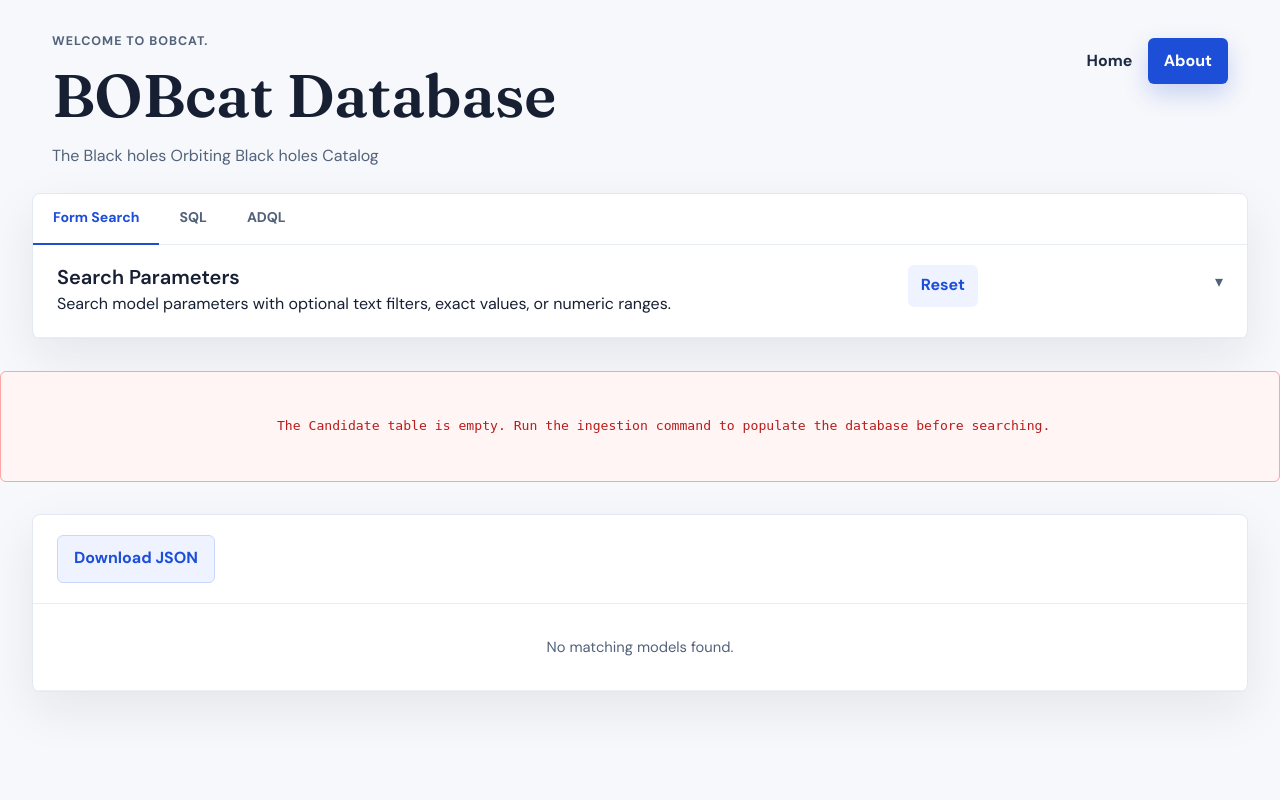
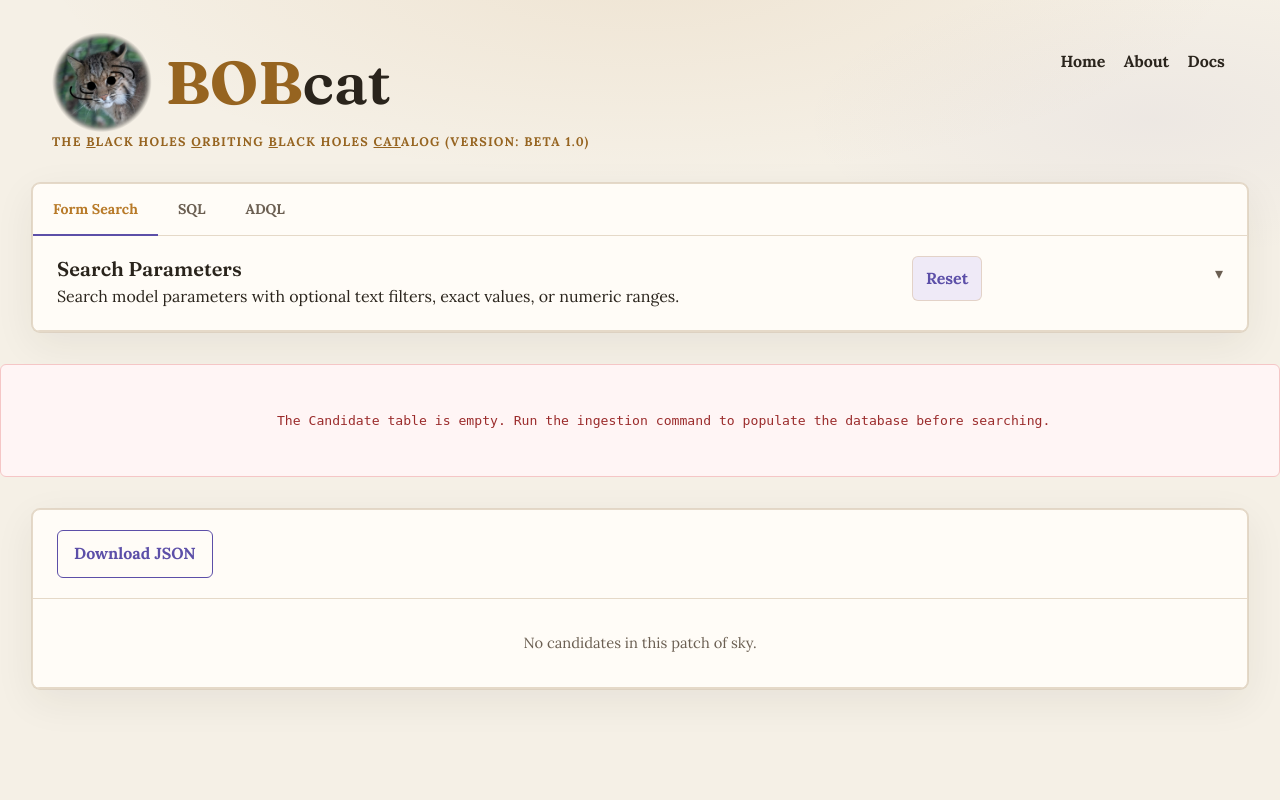
Before and after one commit to AstroBOBCAT/bobcat_website, a Django app: page / in a window 1280 px wide. Run offline with Django 4.2, Linux system fonts and the light colour scheme; data that the repository does not hold is empty.

Commit message:
Aesthetic and table value formatting overhaul

```diff
--- a/BOBcat_website/BOBcat_website/static/base.css
+++ b/BOBcat_website/BOBcat_website/static/base.css
@@ -1,14 +1,37 @@
-@import url('https://fonts.googleapis.com/css2?family=DM+Sans:ital,wght@0,400;0,600;0,700;1,400&family=Fraunces:wght@600;700&display=swap');
+@import url('https://fonts.googleapis.com/css2?family=Fraunces:ital,opsz,wght@0,9..144,600;0,9..144,700;1,9..144,400&family=Lora:ital,wght@0,400;0,500;0,600;0,700;1,400&display=swap');
+
+:root {
+	--void: #f5f0e6;
+	--nebula: #fffcf7;
+	--orbit: #e5d9c8;
+	--nebula-raised: #f7f2ea;
+	--table-header: #ebe3d4;
+	--stardust: #2a241c;
+	--muted: #6b5f52;
+	--accretion: #b87a28;
+	--accretion-dim: #966420;
+	--singularity: #5c4fa8;
+	--singularity-dim: #4a3f8a;
+	--event-horizon: #faf6f0;
+	--on-accent: #fffcf7;
+	--border-subtle: rgba(184, 122, 40, 0.22);
+	--glow-violet: rgba(92, 79, 168, 0.14);
+	--glow-amber: rgba(184, 122, 40, 0.18);
+	--focus-ring: 0 0 0 3px var(--glow-violet);
+	--panel-shadow:
+		0 12px 40px rgba(42, 36, 28, 0.07),
+		0 0 0 1px rgba(229, 217, 200, 0.9);
+}
 
 * {
 	box-sizing: border-box;
 }
 
 html {
-	font-family: 'DM Sans', system-ui, sans-serif;
-	line-height: 1.55;
-	background: #fafafa;
-	color: #1a1924;
+	font-family: 'Lora', Georgia, 'Times New Roman', serif;
+	line-height: 1.6;
+	background: var(--void);
+	color: var(--stardust);
 }
 
 body {
@@ -16,11 +39,12 @@ body {
 }
 
 a {
-	color: #0f4cbd;
+	color: var(--accretion-dim);
 	text-decoration-thickness: 1px;
 }
 
 a:hover {
+	color: var(--accretion);
 	text-decoration: underline;
 	text-underline-offset: 2px;
 }
@@ -28,8 +52,8 @@ a:hover {
 h1,
 h2,
 h3 {
-	font-family: 'Fraunces', serif;
-	line-height: 1.22;
+	font-family: 'Fraunces', Georgia, serif;
+	line-height: 1.25;
 	font-weight: 600;
 	margin: 0 0 0.5rem;
 }
@@ -40,18 +64,18 @@ h3 {
 	gap: 0.5rem 1.25rem;
 	align-items: center;
 	padding: 0.85rem 0;
-	border-bottom: 1px solid #e2e7f6;
+	border-bottom: 1px solid var(--orbit);
 	font-weight: 600;
 }
 
 .site-bar a {
-	color: #12162b;
+	color: var(--stardust);
 	padding: 0.15rem 0;
 	border-bottom: 2px solid transparent;
 }
 
 .site-bar a:hover {
-	border-bottom-color: #4767ff;
+	border-bottom-color: var(--accretion);
 	text-decoration: none;
 }
 
--- a/BOBcat_website/mainpage/static/mainpage/mainpage.css
+++ b/BOBcat_website/mainpage/static/mainpage/mainpage.css
@@ -1,13 +1,24 @@
 #brief-text p {
 	font-weight: 600;
-	color: #22304f;
+	color: var(--muted);
 	padding: 5rem 10%;
 }
 
 .query-page {
 	min-height: 100vh;
-	background: #f7f8fb;
-	color: #172033;
+	background-color: var(--void);
+	background-image:
+		radial-gradient(
+			ellipse 85% 50% at 50% -5%,
+			rgba(184, 122, 40, 0.1),
+			transparent 55%
+		),
+		radial-gradient(
+			ellipse 55% 35% at 90% 15%,
+			rgba(92, 79, 168, 0.05),
+			transparent 50%
+		);
+	color: var(--stardust);
 	padding-bottom: 4rem;
 }
 
@@ -21,23 +32,50 @@
 	padding: 2rem 1.25rem 1.5rem;
 }
 
-.query-header h1 {
+.site-title {
+	align-items: center;
+	display: flex;
 	font-size: clamp(2rem, 5vw, 3.75rem);
+	gap: 0.85rem;
 	margin-bottom: 0.75rem;
 }
 
+.site-logo {
+	flex-shrink: 0;
+	height: clamp(2.5rem, 6vw, 3.25rem);
+	width: clamp(2.5rem, 6vw, 3.25rem);
+}
+
+.title-bob {
+	color: var(--accretion-dim);
+	font-weight: 700;
+}
+
+.query-header h1 {
+	margin-bottom: 0;
+}
+
 .eyebrow {
-	color: #52627a;
+	color: var(--accretion-dim);
 	font-size: 0.78rem;
 	font-weight: 700;
-	letter-spacing: 0.08em;
+	letter-spacing: 0.1em;
+	margin: 0 0 0.45rem;
+	text-transform: uppercase;
+}
+
+.eyebrow-highlight {
+	color: var(--accretion-dim);
+	font-size: 0.98rem;
+	font-weight: 700;
+	letter-spacing: 0.1em;
 	margin: 0 0 0.45rem;
 	text-transform: uppercase;
 }
 
 .header-copy,
 .query-accordion > summary p {
-	color: #52627a;
+	color: var(--muted);
 	margin: 0;
 	max-width: 42rem;
 }
@@ -60,28 +98,38 @@
 }
 
 .nav-link {
-	color: #1e2a43;
+	color: var(--stardust);
 	padding: 0.65rem 0.2rem;
 }
 
+.nav-link:hover {
+	color: var(--accretion);
+	text-decoration: none;
+}
+
 .about-button {
-	background: #1d4ed8;
-	color: #ffffff;
-	box-shadow: 0 10px 24px rgba(29, 78, 216, 0.22);
+	background: linear-gradient(
+		135deg,
+		var(--accretion) 0%,
+		var(--accretion-dim) 100%
+	);
+	color: var(--on-accent);
+	box-shadow: 0 8px 22px var(--glow-amber);
 	padding: 0.65rem 1rem;
 }
 
 .about-button:hover {
-	background: #173ea9;
+	background: var(--accretion-dim);
+	color: var(--on-accent);
 	text-decoration: none;
 }
 
 .query-panel,
 .results-section {
-	background: #ffffff;
-	border: 1px solid #e3e8f2;
+	background: var(--nebula);
+	border: 1px solid var(--orbit);
 	border-radius: 8px;
-	box-shadow: 0 18px 50px rgba(19, 31, 54, 0.08);
+	box-shadow: var(--panel-shadow);
 	max-width: 76rem;
 	margin: 0 auto 1.5rem;
 	overflow: hidden;
@@ -92,35 +140,43 @@
 	align-items: flex-start;
 	justify-content: space-between;
 	gap: 1rem;
-	border-bottom: 1px solid #e7ecf5;
+	border-bottom: 1px solid var(--orbit);
 	padding: 1.25rem 1.5rem;
 }
 
 .query-accordion > summary h2,
 .results-heading h2 {
-	font-family: 'DM Sans', system-ui, sans-serif;
+	font-family: 'Fraunces', Georgia, serif;
 	font-size: 1.25rem;
+	font-weight: 600;
 	margin: 0 0 0.2rem;
 }
 
 .reset-link {
-	background: #eef3ff;
-	color: #1d4ed8;
+	background: rgba(124, 108, 240, 0.12);
+	border: 1px solid var(--border-subtle);
+	color: var(--singularity);
 	padding: 0.55rem 0.8rem;
 	white-space: nowrap;
+}
+
+.reset-link:hover {
+	background: rgba(92, 79, 168, 0.14);
+	color: var(--singularity-dim);
+	text-decoration: none;
 }
 
 /* ── Mode tabs ── */
 .mode-tabs {
 	display: flex;
-	border-bottom: 1px solid #e7ecf5;
+	border-bottom: 1px solid var(--orbit);
 }
 
 .mode-tab {
 	background: none;
 	border: none;
 	border-bottom: 2px solid transparent;
-	color: #52627a;
+	color: var(--muted);
 	cursor: pointer;
 	font: inherit;
 	font-size: 0.88rem;
@@ -131,12 +187,12 @@
 }
 
 .mode-tab:hover {
-	color: #1d4ed8;
+	color: var(--stardust);
 }
 
 .mode-tab.active {
-	border-bottom-color: #1d4ed8;
-	color: #1d4ed8;
+	border-bottom-color: var(--singularity);
+	color: var(--accretion);
 }
 
 /* ── SQL panel ── */
@@ -172,17 +230,22 @@
 	width: 100%;
 }
 
+.sql-input::placeholder {
+	color: var(--muted);
+	opacity: 0.7;
+}
+
 .sql-input:focus {
-	border-color: #1d4ed8;
-	box-shadow: 0 0 0 3px rgba(29, 78, 216, 0.14);
+	border-color: var(--singularity);
+	box-shadow: var(--focus-ring);
 	outline: none;
 }
 
 .sql-error {
 	background: #fff5f5;
-	border: 1px solid #fca5a5;
+	border: 1px solid #f5c6c6;
 	border-radius: 6px;
-	color: #b91c1c;
+	color: #9b2c2c;
 	font-family: ui-monospace, 'Cascadia Code', 'Fira Mono', monospace;
 	font-size: 0.82rem;
 	margin-top: 1rem;
@@ -201,7 +264,7 @@
 	align-items: flex-start;
 	justify-content: space-between;
 	gap: 1rem;
-	border-bottom: 1px solid #e7ecf5;
+	border-bottom: 1px solid var(--orbit);
 	padding: 1.25rem 1.5rem;
 	user-select: none;
 }
@@ -210,11 +273,11 @@
 
 .query-accordion > summary::after {
 	content: "▾";
-	color: #52627a;
+	color: var(--muted);
 	flex-shrink: 0;
 	font-size: 1rem;
 	margin-top: 0.35rem;
-	transition: transform 0.2s ease;
+	transition: transform 0.2s ease, color 0.15s;
 }
 
 .query-accordion[open] > summary::after {
@@ -347,10 +422,10 @@
 }
 
 .download-form button {
-	background: #eef3ff;
-	border: 1px solid #c9d8ff;
+	background: transparent;
+	border: 1px solid var(--singularity);
 	border-radius: 6px;
-	color: #1d4ed8;
+	color: var(--singularity);
 	cursor: pointer;
 	font: inherit;
 	font-weight: 800;
@@ -383,23 +458,31 @@ table {
 
 th,
 td {
-	border-bottom: 1px solid #edf1f7;
+	border-bottom: 1px solid var(--orbit);
 	padding: 0.8rem 1rem;
 	text-align: left;
 	vertical-align: top;
 }
 
 th {
-	background: #f8fafc;
-	color: #35445c;
+	background: var(--table-header);
+	color: var(--accretion-dim);
 	font-size: 0.78rem;
-	letter-spacing: 0.04em;
+	letter-spacing: 0.06em;
 	text-transform: uppercase;
 	white-space: nowrap;
 }
 
+tbody tr:nth-of-type(even) {
+	background: var(--nebula-raised);
+}
+
+tbody tr:hover {
+	background: rgba(184, 122, 40, 0.07);
+}
+
 td {
-	color: #22304f;
+	color: var(--stardust);
 	font-size: 0.92rem;
 }
 
@@ -430,7 +513,7 @@ td {
 }
 
 .empty-state {
-	color: #52627a;
+	color: var(--muted);
 	padding: 2rem 1rem;
 	text-align: center;
 }
--- a/BOBcat_website/mainpage/templates/mainpage/binary_model_search.html
+++ b/BOBcat_website/mainpage/templates/mainpage/binary_model_search.html
@@ -11,17 +11,57 @@
 <main class="query-page">
   <header class="query-header">
     <div>
-      <p class="eyebrow">Welcome to BOBcat.</p>
-      <h1><img href="">BOBcat Database</h1>
-      <p class="header-copy">
+      <!--<p class="eyebrow">On the prowl for black holes orbiting black holes</p>-->
+      <h1 class="site-title">
+        <img
+          src="{% static 'mainpage/bobcat_seethru.png' %}"
+          alt=""
+	  width="100"
+        />
+          <!--class="site-logo"
+          width="48"
+          height="48"-->
+        <span class="title-text"><span class="title-bob">BOB</span>cat</span>
+      </h1>
+      <!--<p class="header-copy">
         The Black holes Orbiting Black holes Catalog
-      </p>
+	</p>-->
+      <p class="eyebrow">The <u>B</u>lack holes <u>O</u>rbiting <u>B</u>lack holes <u>Cat</u>alog (Version:  Beta 1.0)</p>
     </div>
     <nav class="header-actions" aria-label="Page navigation">
       <a class="nav-link" href="/">Home</a>
-      <a class="about-button" href="/about-page">About</a>
+      <a class="nav-link" href="/about-page">About</a>
+      <a class="nav-link" href="/about-page">Docs</a>
     </nav>
   </header>
+
+
+  <!--
+      {# -- Associated GW images -- #}
+
+<section class="plot-panel" aria-labelledby="plot-form-title">
+
+    {# ── Form mode panel ── #}
+    <div id="panel-form">
+      <details class="query-accordion" open>
+        <summary class="panel-heading">
+          <div>
+            <h2 id="plot-panel-title">GW Plots</h2>Compare with NANOGrav 15-year data.
+          </div>
+        </summary>
+	<img
+	  src="{% static 'mainpage/images/skymap.png' %}"
+	  alt="Skymap with BOBcat sources overlaid"
+	  width=45%
+	  />
+	<img
+	  src="{% static 'mainpage/images/loglog_plot.png' %}"
+	  alt="Skymap with BOBcat sources overlaid"
+	  width=45%
+	  />
+      </details>
+    </div>
+    -->
 
   <section class="query-panel" aria-labelledby="query-form-title">
 
@@ -127,7 +167,7 @@
             class="sql-input"
             name="sql_query"
             rows="6"
-            placeholder="SELECT * FROM binary_model WHERE m1 > 1e8 LIMIT 50"
+            placeholder="SELECT * FROM binary_model WHERE m1 > 8 LIMIT 50"
             spellcheck="false"
           >{{ sql_query }}</textarea>
           <div class="form-actions">
@@ -156,7 +196,7 @@
             class="sql-input"
             name="adql_query"
             rows="6"
-            placeholder="SELECT TOP 50 * FROM binary_model WHERE m1 > 1e8"
+            placeholder="SELECT TOP 50 * FROM binary_model WHERE m1 > 8"
             spellcheck="false"
           >{{ adql_query }}</textarea>
           <div class="form-actions">
@@ -216,7 +256,7 @@
               <tr>{% for cell in row %}<td>{% if cell is not None %}{{ cell }}{% else %}-{% endif %}</td>{% endfor %}</tr>
             {% empty %}
               {% if not sql_error %}
-                <tr><td colspan="{{ sql_columns|length }}" class="empty-state">No rows returned.</td></tr>
+                <tr><td colspan="{{ sql_columns|length }}" class="empty-state">No candidates in this patch of sky.</td></tr>
               {% endif %}
             {% endfor %}
           </tbody>
@@ -248,7 +288,7 @@
               </tr>
             {% empty %}
               <tr>
-                <td colspan="{{ active_columns|length }}" class="empty-state">No matching models found.</td>
+                <td colspan="{{ active_columns|length }}" class="empty-state">No candidates in this patch of sky.</td>
               </tr>
             {% endfor %}
           </tbody>
```
Also changed, not shown: other parts of BOBcat_website/mainpage/static/mainpage/mainpage.css (+41 -26 lines). Lines whose indentation alone changed are shown as unchanged.
